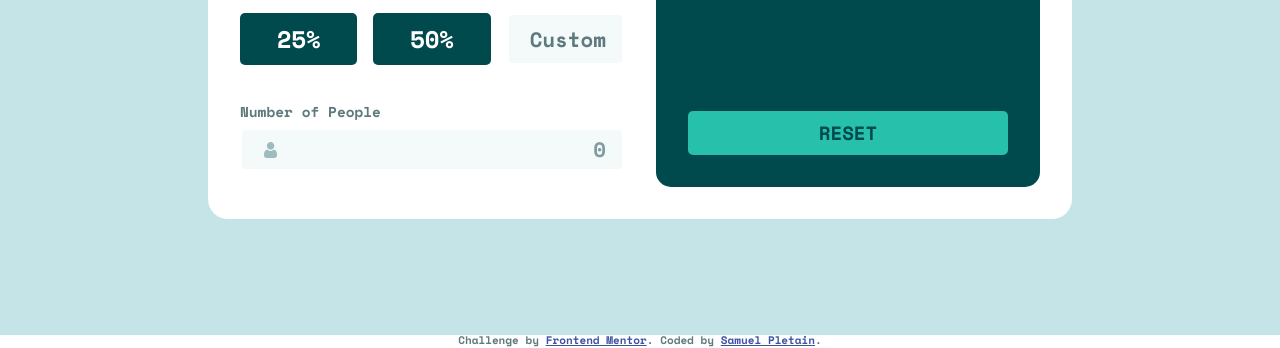
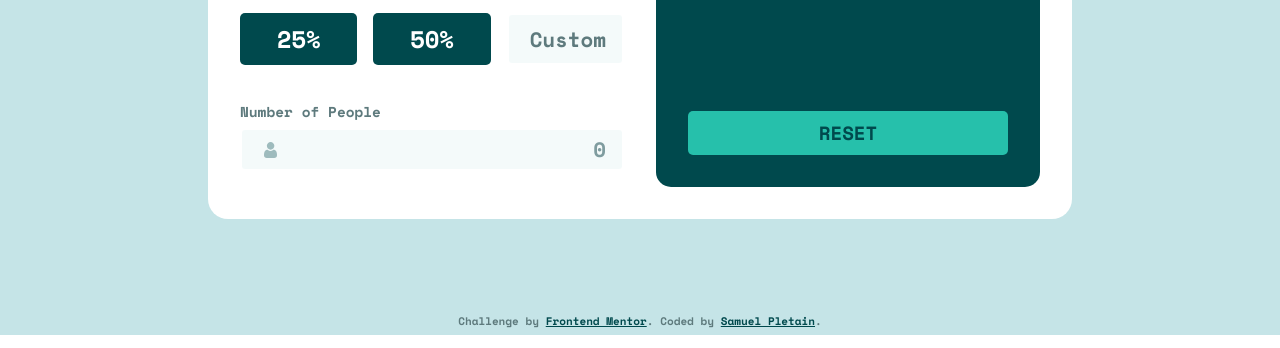
Before and after one commit to samuelpletain/FEM-tip-calculator-app, a website built with Vite: page index.html in a window 1280 px wide. Shown: the part 465-813 px from the top of the page. Built offline with nearby package versions, Linux system fonts and the light colour scheme.

Commit message:
Desktop view completed

```diff
--- a/index.html
+++ b/index.html
@@ -7,12 +7,6 @@
   <link rel="icon" type="image/png" sizes="32x32" href="./images/favicon-32x32.png">
 
   <title>Frontend Mentor | Tip calculator app</title>
-
-  <!-- Feel free to remove these styles or customise in your own stylesheet 👍 -->
-  <style>
-    .attribution { font-size: 11px; text-align: center; }
-    .attribution a { color: hsl(228, 45%, 44%); }
-    </style>
 
   <script type="module" src="/main.js" defer></script>
 </head>
@@ -58,7 +52,7 @@
   </main>
   <footer class="attribution">
     Challenge by <a href="https://www.frontendmentor.io?ref=challenge" target="_blank">Frontend Mentor</a>.
-    Coded by <a href="#">Samuel Pletain</a>.
+    Coded by <a href="https://github.com/samuelpletain">Samuel Pletain</a>.
   </footer>
 </body>
 </html>
--- a/main.js
+++ b/main.js
@@ -20,7 +20,6 @@ Array.from(tipButtons).forEach((element) => {
     }
     element.classList.add("button--selected")
     tip = parseInt(element.value);
-    console.log(tip)
     calculateTip()
   })
 })
@@ -34,7 +33,6 @@ tipInput.addEventListener("focusout", () => {
     tipInput.value = 0;
   } else {
     tip = parseInt(tipInput.value).toFixed(0)
-    console.log(tip)
     tipInput.value = tip
     calculateTip()
   }
@@ -78,7 +76,6 @@ reset.addEventListener('click', () => {
 })
 
 function calculateTip() {
-  console.log(bill, tip, people)
   if ((people > 0) && (bill > 0) && (tip > -1)) {
     tipAmount.textContent = (bill * tip / 100 / people).toFixed(2)
     total.textContent = ((bill / people) + (bill * tip / 100 / people)).toFixed(2)
--- a/scss/style.scss
+++ b/scss/style.scss
@@ -38,6 +38,16 @@ input::-webkit-inner-spin-button {
 
 input[type=number] {
   -moz-appearance: textfield;
+}
+
+@include breakpoint() {
+  footer {
+    position: absolute;
+    bottom: .5rem;
+    left: 0;
+    right: 0;
+    margin: 0 auto;
+  }
 }
 
 .main {
@@ -239,3 +249,14 @@ input[type=number] {
 .input--error {
   border-color: lighten(red, 25%);
 }
+
+.attribution {
+  font-size: 11px;
+  text-align: center;
+  & a {
+    color: $neutral-900;
+    &:hover {
+      color: $primary;
+    }
+  }
+}
```
Also changed, not shown: 1 other file.
